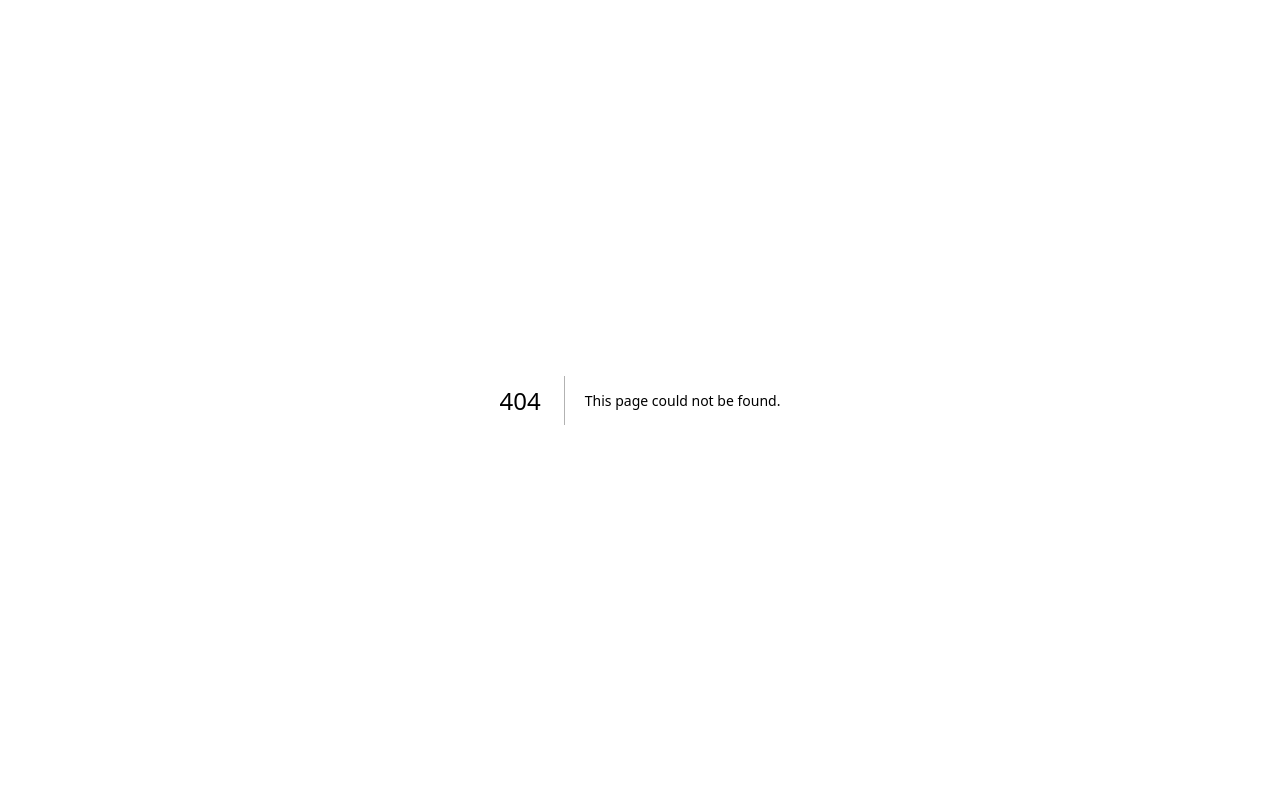
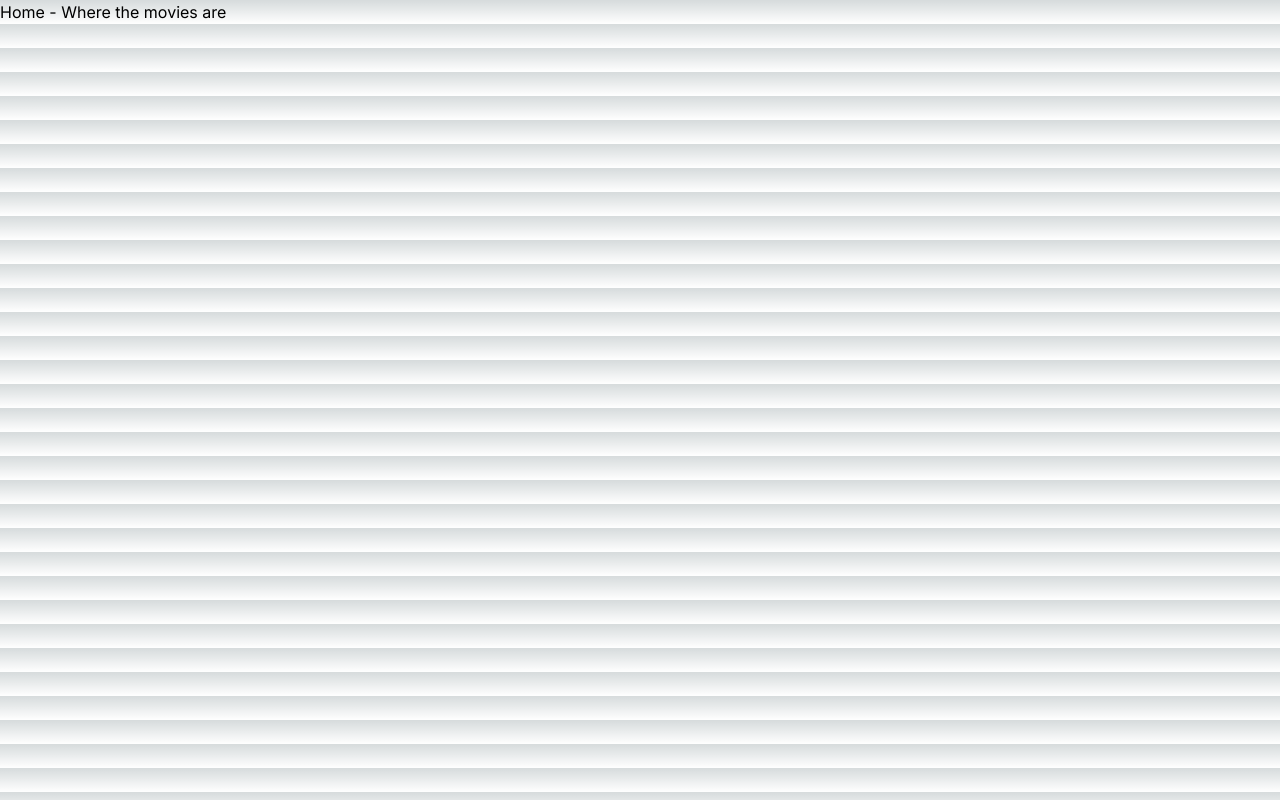
Before and after one commit to gtstarnes/nextflix, a Next.js app: page /home in a window 1280 px wide. Before the commit this address had no page. Built offline with nearby package versions, Linux system fonts and the light colour scheme.

Commit message:
created home page

```diff
--- /dev/null
+++ b/app/home/page.tsx
@@ -0,0 +1,9 @@
+import React from 'react'
+
+const Home = () => {
+  return (
+    <div>Home - Where the movies are</div>
+  )
+}
+
+export default Home
```
